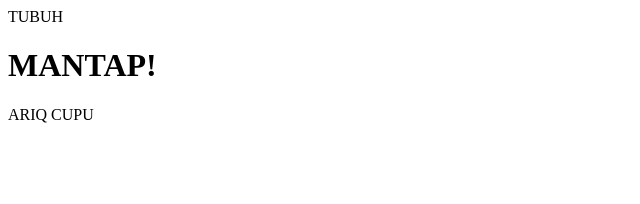
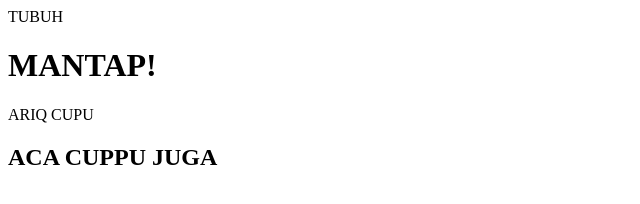
Before and after one commit to bagindakarli/mantap, a plain HTML site: page index.html in a window 1280 px wide. Shown: the whole page, without its empty margins (0-640 px from the left). Drawn offline with Linux system fonts and the light colour scheme.

Commit message:
Update index.html

```diff
--- a/index.html
+++ b/index.html
@@ -1,5 +1,6 @@
 <html>
 <body> TUBUH <h1><b>MANTAP!</b></h1>
 <p>ARIQ CUPU</p>
+  <h2>ACA CUPPU JUGA</h2>
 </body>
 </html>
```
